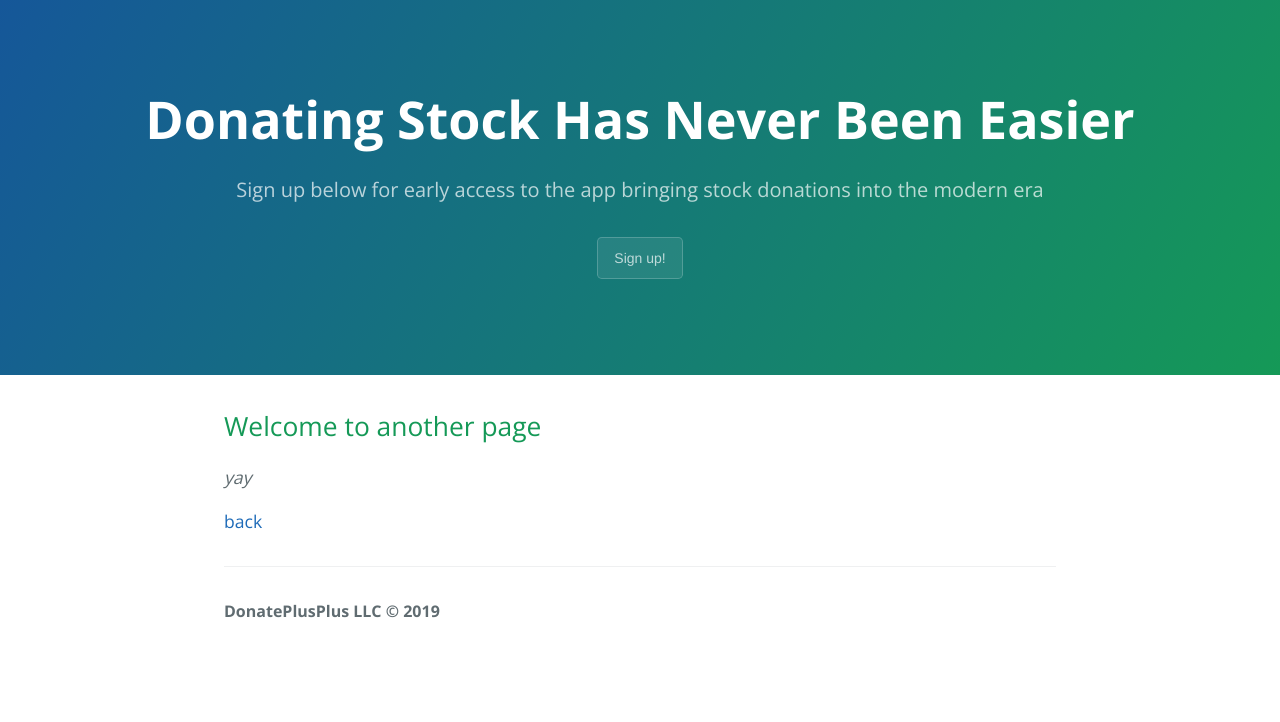
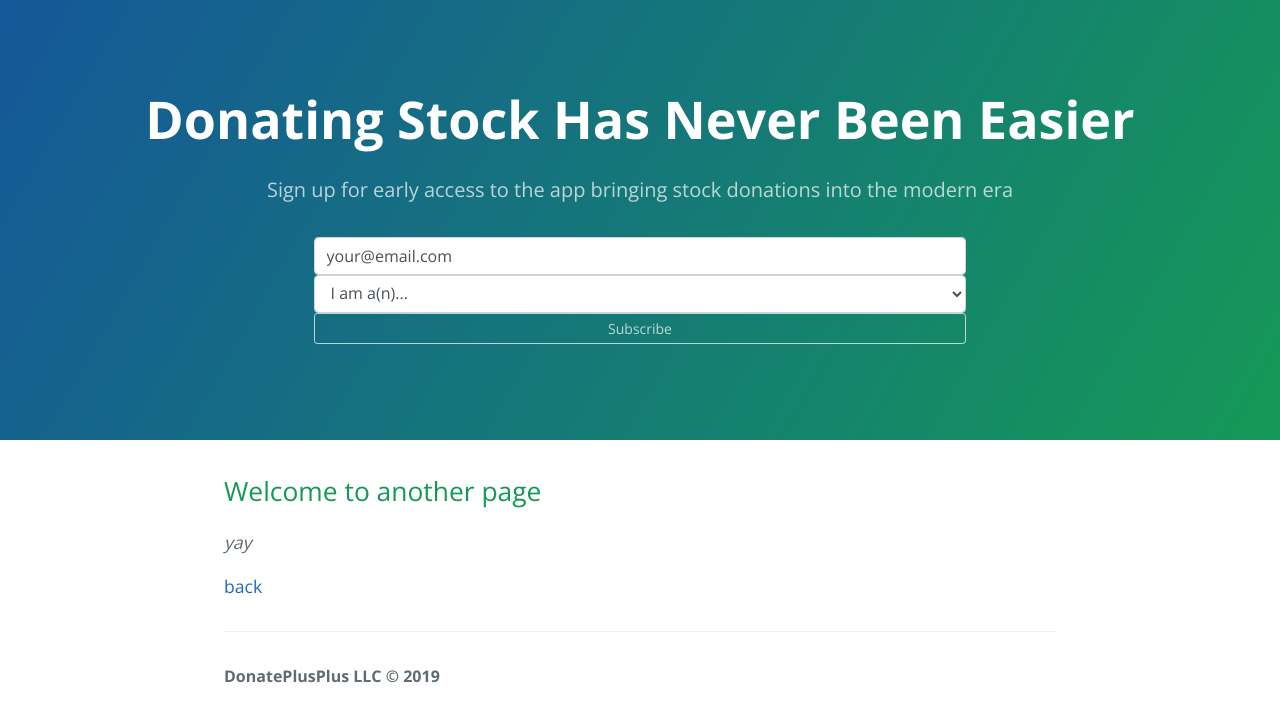
Before and after one commit to brntsllvn/donate-stock, a Jekyll site: the page built from another-page.md, in a window 1280 px wide. Shown: the top 722 px of the page. Built offline with Jekyll 4.4.1, drawn with Linux system fonts in a browser that asks for light colours; comment, search, counter and statistics services are not loaded; our own code applies the rules of GitHub Pages for plain Markdown files.

Commit message:
add styled signup form

```diff
--- a/_layouts/default.html
+++ b/_layouts/default.html
@@ -18,43 +18,111 @@
     <meta name="theme-color" content="#157878">
     <meta name="apple-mobile-web-app-status-bar-style" content="black-translucent">
     <link rel="stylesheet" href="{{ '/assets/css/style.css?v=' | append: site.github.build_revision | relative_url }}">
+
+    <style>
+      form {
+        display: block;
+        text-align: center !important;
+      }
+      .center {
+        margin: auto;
+        width: 60%;
+      }
+      .form-control {
+        display: block;
+        width: 100%;
+        height: calc(2.25rem + 2px);
+        padding: .375rem .75rem;
+        font-size: 1rem;
+        font-weight: 400;
+        line-height: 1.5;
+        color: #495057;
+        background-color: #fff;
+        background-clip: padding-box;
+        border: 1px solid #ced4da;
+        border-radius: .25rem;
+        transition: border-color .15s ease-in-out,box-shadow .15s ease-in-out;
+      }
+      .btn-block {
+        display: block;
+        width: 100%;
+      }
+      .btn {
+        display: inline-block;
+        font-weight: 400;
+        color: white;
+        opacity: 0.7;
+        text-align: center;
+        vertical-align: middle;
+        -webkit-user-select: none;
+        -moz-user-select: none;
+        -ms-user-select: none;
+        user-select: none;
+        background-color: transparent;
+        border: 1px solid;
+        border-color: white;
+        padding: .375rem .75rem;
+        font-size: 1rem;
+        line-height: 1.5;
+        border-radius: .25rem;
+      }
+      .btn-sm {
+        padding: .25rem .5rem;
+        font-size: .875rem;
+        line-height: 1.5;
+        border-radius: .2rem;
+      }
+    </style>
+
   </head>
 
   <body>
-    <a id="skip-to-content" href="#content">Skip to the content.</a>
-
     <header class="page-header" role="banner">
       <h1 class="project-name">Donating Stock Has Never Been Easier</h1>
-      <h2 class="project-tagline">Sign up below for early access to the app bringing stock donations into the modern era</h2>
+      <h2 class="project-tagline">Sign up for early access to the app bringing stock donations into the modern era</h2>
 
+      <!-- Begin Mailchimp Signup Form -->
+      <div id="mc_embed_signup" class="center">
+        <form action="https://donatestock.us20.list-manage.com/subscribe/post?u=e99dd9a77d7217a528c95d173&amp;id=8073cb39bf"
+              method="post" id="mc-embedded-subscribe-form"
+              name="mc-embedded-subscribe-form"
+              class="validate"
+              target="_blank"
+              novalidate>
 
+            <div class="mc-field-group">
+              <input type="email"
+                     value="your@email.com"
+                     name="EMAIL"
+                     class="required email form-control"
+                     id="mce-EMAIL">
+            </div>
 
-      <div>
-        <!-- Begin Mailchimp Signup Form -->
-        <link href="//cdn-images.mailchimp.com/embedcode/horizontal-slim-10_7.css" rel="stylesheet" type="text/css">
-        <style type="text/css">
-          #mc_embed_signup{background:#fff; clear:left; font:14px Helvetica,Arial,sans-serif; width:100%;}
-          /* Add your own Mailchimp form style overrides in your site stylesheet or in this style block.
-             We recommend moving this block and the preceding CSS link to the HEAD of your HTML file. */
-        </style>
-        <div id="mc_embed_signup" style="background:transparent">
-          <form action="https://donatestock.us20.list-manage.com/subscribe/post?u=e99dd9a77d7217a528c95d173&amp;id=8073cb39bf" method="post" id="mc-embedded-subscribe-form" name="mc-embedded-subscribe-form" class="validate" target="_blank" novalidate>
-            <div id="mc_embed_signup_scroll">
-              <!-- input type="email" value="" name="EMAIL" class="email btn btn-light" id="mce-EMAIL" placeholder="you@example.com" required>
-              <!-- real people should not fill this in and expect good things - do not remove this or risk form bot signups-->
-              <div style="position: absolute; left: -5000px;" aria-hidden="true">
-                <input type="text" name="b_e99dd9a77d7217a528c95d173_8073cb39bf" tabindex="-1" value="">
-              </div>
-              <div class="">
-                <input type="submit" value="Sign up!" name="subscribe" id="mc-embedded-subscribe" class="btn btn-lg btn-block">
-              </div>
+            <div class="mc-field-group">
+              <select name="MMERGE6" class="required form-control" id="mce-MMERGE6">
+                <option value="">I am a(n)...</option>
+                <option value="Individual">Individual</option>
+                <option value="Nonprofit">Nonprofit</option>
+              </select>
             </div>
-          </form>
-        </div>
-        <!--End mc_embed_signup-->
+
+            <div id="mce-responses" class="clear">
+              <div class="response" id="mce-error-response" style="display:none"></div>
+              <div class="response" id="mce-success-response" style="display:none"></div>
+            </div>    <!-- real people should not fill this in and expect good things - do not remove this or risk form bot signups-->
+
+          <div style="position: absolute; left: -5000px;" aria-hidden="true"><input type="text" name="b_e99dd9a77d7217a528c95d173_8073cb39bf" tabindex="-1" value=""></div>
+            <div class="clear">
+              <input type="submit"
+                     value="Subscribe"
+                     name="subscribe"
+                     id="mc-embedded-subscribe"
+                     class="button btn btn-sm btn-block"></div>
+          </div>
+        </form>
       </div>
 
-
+      <!--End mc_embed_signup-->
 
     </header>
 
```
